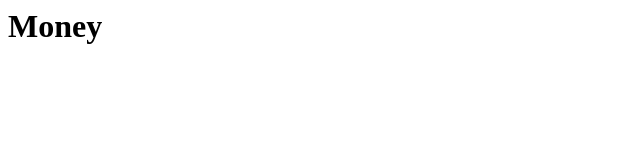
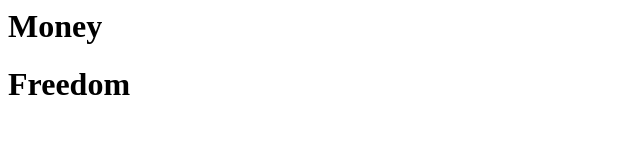
Before and after one commit to smartvikisogn/gittest, a plain HTML site: page index.html in a window 1280 px wide. Shown: the whole page, without its empty margins (0-640 px from the left). Drawn offline with Linux system fonts and the light colour scheme.

Commit message:
after branch

```diff
--- a/index.html
+++ b/index.html
@@ -5,6 +5,9 @@
 
     <body>
         <h1>Money</h1>
+        <h1>Freedom</h1>
+
+
 
     </body>
 
```
